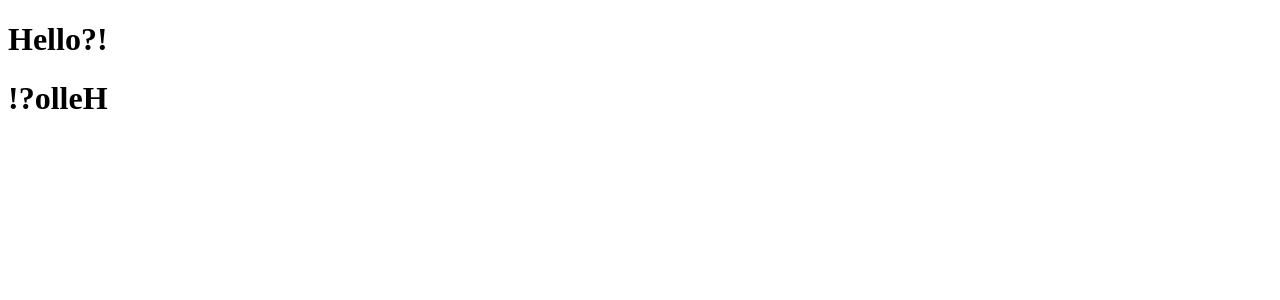
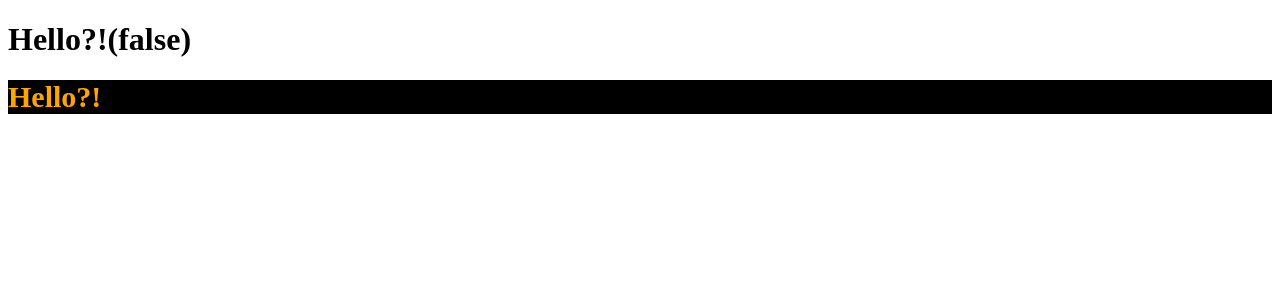
Before and after one commit to Dslim1996/vue, a Vue app: page / in a window 1280 px wide. Shown: the top 300 px of the page. Built offline with nearby package versions, Linux system fonts and the light colour scheme; the HTML template or start-up script is replaced by a standard one.

Commit message:
class style

```diff
--- a/src/app.vue
+++ b/src/app.vue
@@ -1,32 +1,46 @@
 <template>
-   <h1 @click="changeMessage">{{ msg }}</h1>
-   <h1>{{ reversedMessage }}</h1>
+   <h1
+   :class="{ active: isActive}"
+   @click="activate">
+       Hello?!({{ isActive }})
+   </h1>
+
+   <h1
+   :style="[fontStyle, backgroundStyle]"
+   @click="changeStyle">
+        Hello?!
+   </h1>
 </template>
 
 <script>
 export default {
     data() {
         return {
-            msg: 'Hello?!'
+            isActive: false,
+            fontStyle: {
+                color: 'orange',
+                fontSize: '30px'
+            },
+            backgroundStyle: {
+                backgroundColor: 'black'
+            }
         }
     },
-    computed: {
-        reversedMessage() {
-            return this.msg.split('').reverse().join('')
-        }
-    },
-    watch: {
-        msg(newValue) {
-            console.log('msg: ', newValue)
+    methods: {
+        activate() {
+            this.isActive = true
         },
-         reversedMessage(newValue) {
-             console.log('reversedMessage: ', newValue)
-         }
-    },
-    methods: {
-        changeMessage() {
-            this.msg = 'Good!'
+        changeStyle() {
+            this.fontStyle.color = 'red'
+            this.fontStyle.fontSize = '50px'
         }
     }
 }
 </script>
+
+<style scoped>
+    .active {
+        color: red;
+        font-weight: bold;
+    }
+</style>
```
